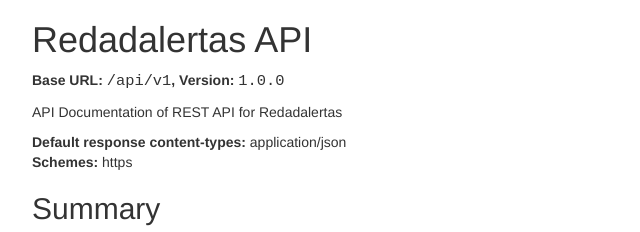
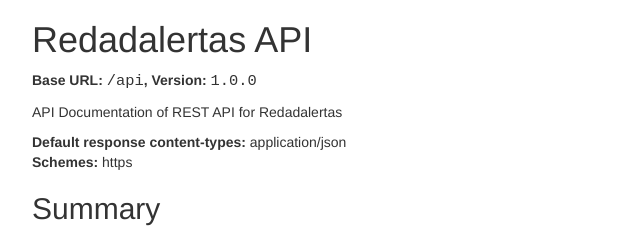
Before and after one commit to Cosecha/redadalertas-api, a plain HTML site: page index.html in a window 1280 px wide. Shown: the top 232 px of the page, 173-813 px from the left. Drawn offline with Linux system fonts and the light colour scheme.

Commit message:
Removes /v1 from api calls

```diff
--- a/index.html
+++ b/index.html
@@ -8,7 +8,7 @@
 <body>
 <div class="container">
     <h1>Redadalertas API</h1>
-    <p class="sw-info">Base URL: <span class="sw-info-basePath">/api/v1</span>, Version: <span class="sw-info-version">1.0.0</span></p>
+    <p class="sw-info">Base URL: <span class="sw-info-basePath">/api</span>, Version: <span class="sw-info-version">1.0.0</span></p>
     <p><p>API Documentation of REST API for Redadalertas</p>
     </p>
 
```
